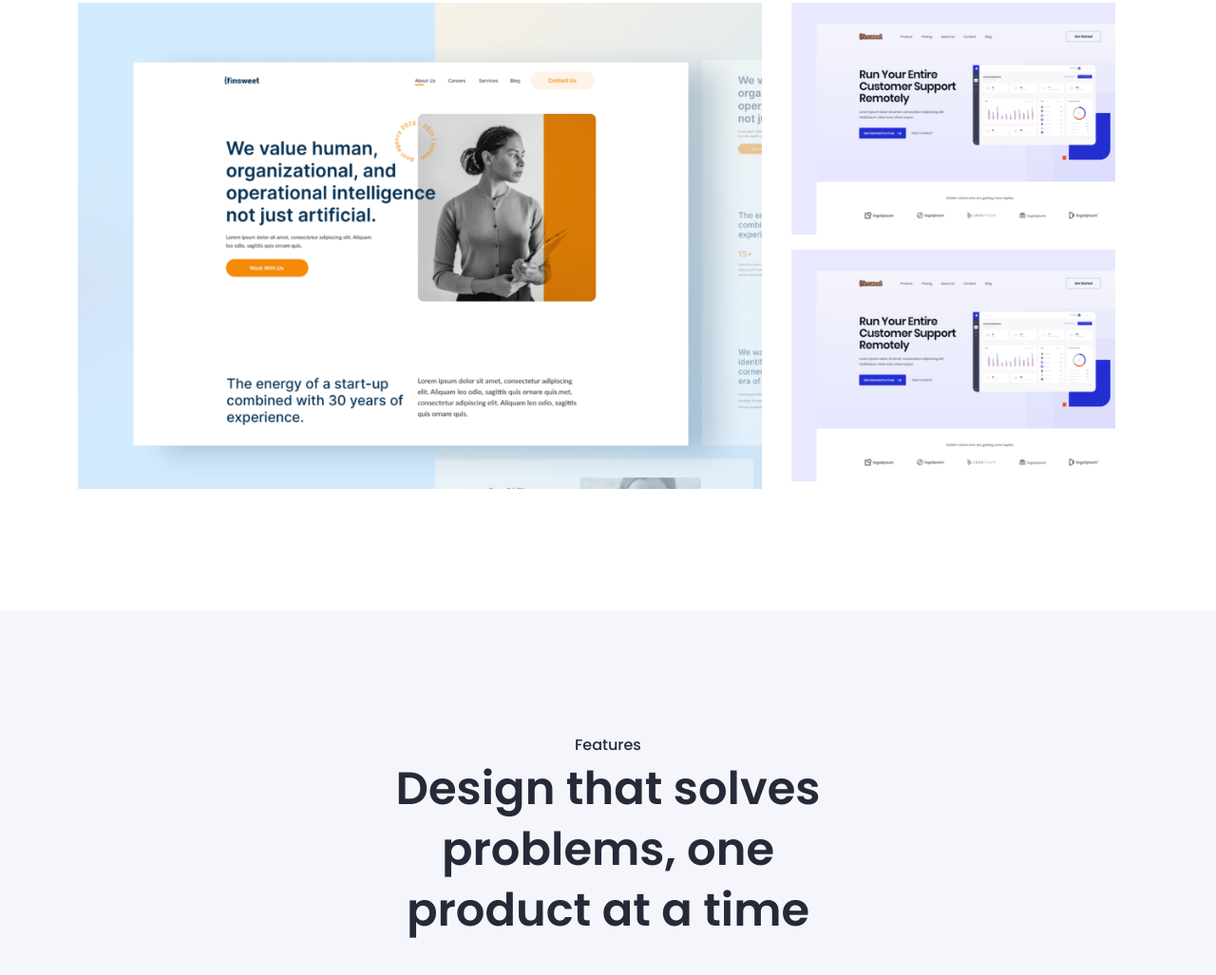
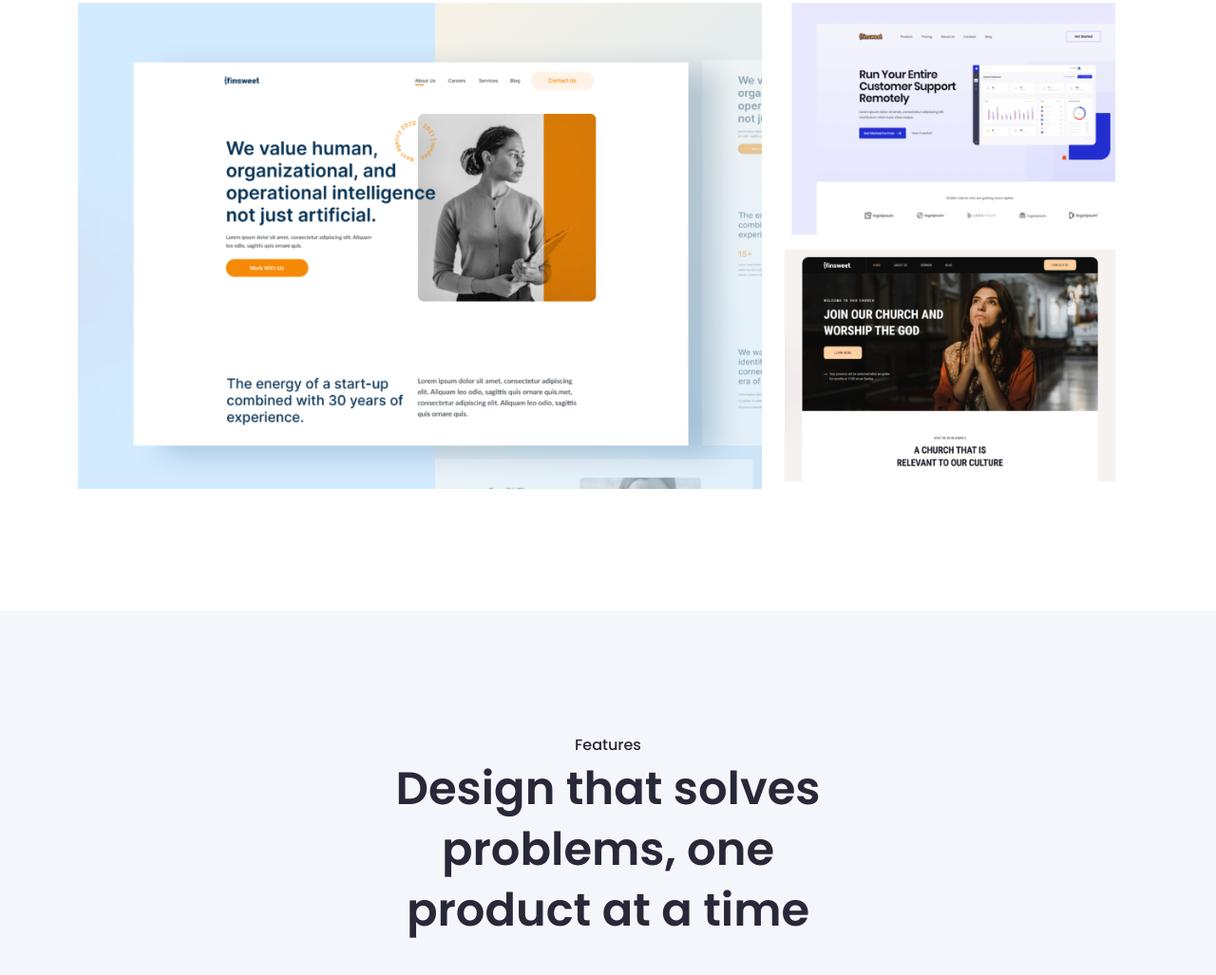
Before and after one commit to sabbir00921/Finsweet, a plain HTML site: page index.html in a window 1280 px wide. Shown: the part 1619-2646 px from the top of the page at 95% size. Drawn offline with nearby package versions, Linux system fonts and the light colour scheme; some icons are missing.

Commit message:
index.html

```diff
--- a/index.html
+++ b/index.html
@@ -211,7 +211,7 @@
                         <div class="items2 col-12 mb-2">
                             <div class="imageholder2 position-relative">
                                 <picture>
-                                    <img src="./images/project/card 2.png" class="img-fluid w-100"
+                                    <img src="./images/project/Card 3.png" class="img-fluid w-100"
                                         alt="images/project/card 3.png">
                                 </picture>
                                 <div class="overlytwo">
```
